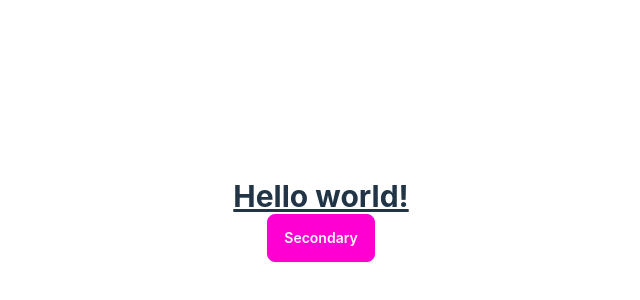
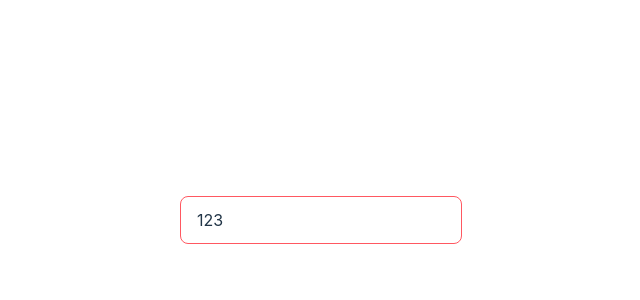
Before and after one commit to Oshulten/ChatRoom, a React (Vite) app in the folder ChatRoomFrontend/: page / in a window 1280 px wide. Shown: the part 180-480 px from the top of the page, without its empty margins (319-959 px from the left). Built offline with nearby package versions, Linux system fonts and the light colour scheme.

Commit message:
feat: StringDataCell with validation

```diff
--- a/ChatRoomFrontend/src/App.tsx
+++ b/ChatRoomFrontend/src/App.tsx
@@ -1,13 +1,11 @@
-import React from 'react';
+import React from 'react'
 import './App.css'
+import StringDataCell from './components/DataTable'
 
 function App() {
   return (
     <>
-      <h1 className="text-3xl font-bold underline">
-        Hello world!
-      </h1>
-      <button className="btn btn-secondary">Secondary</button>
+      <StringDataCell initialValue="123" validationPattern="^apa$"></StringDataCell>
     </>
   )
 }
--- /dev/null
+++ b/ChatRoomFrontend/src/components/DataTable.tsx
@@ -0,0 +1,35 @@
+import React, { useState } from 'react'
+
+
+interface StringDataCellProps {
+    initialValue: string,
+    validationPattern?: string,
+    placeholder?: string
+}
+
+export default function StringDataCell({ initialValue, validationPattern = undefined, placeholder: placeholder = "Enter text..." }: StringDataCellProps) {
+    const [inputIsValid, setInputIsValid] = useState(false);
+
+    function handleChange(e: React.ChangeEvent<HTMLInputElement>) {
+        validate(e);
+    }
+
+    function validate(e: React.ChangeEvent<HTMLInputElement>) {
+        const rawValue = e.target.value;
+        console.log("---");
+        console.log(`Raw value: ${rawValue}`);
+        if (validationPattern) {
+            setInputIsValid(rawValue.match(validationPattern) != undefined);
+        }
+    }
+
+    return <input
+        type="text"
+        defaultValue={initialValue}
+        required
+        placeholder={placeholder}
+        pattern={validationPattern}
+        onChange={(e) => handleChange(e)}
+        className={`input input-bordered w-full max-w-xs ${!inputIsValid ? "input-error" : "input-success"}`}>
+    </ input >
+}
```
